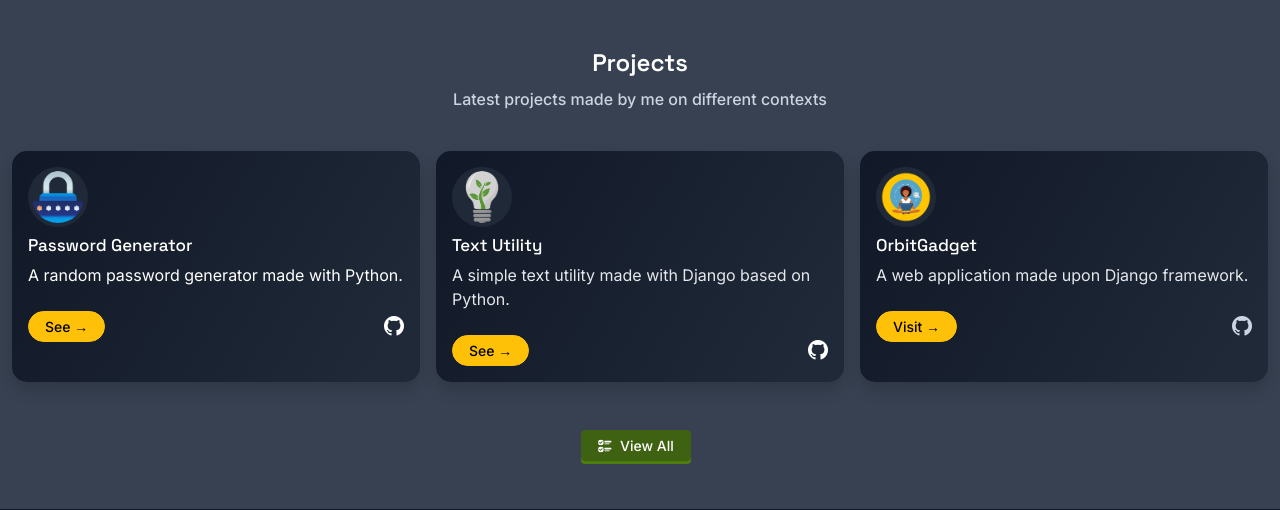
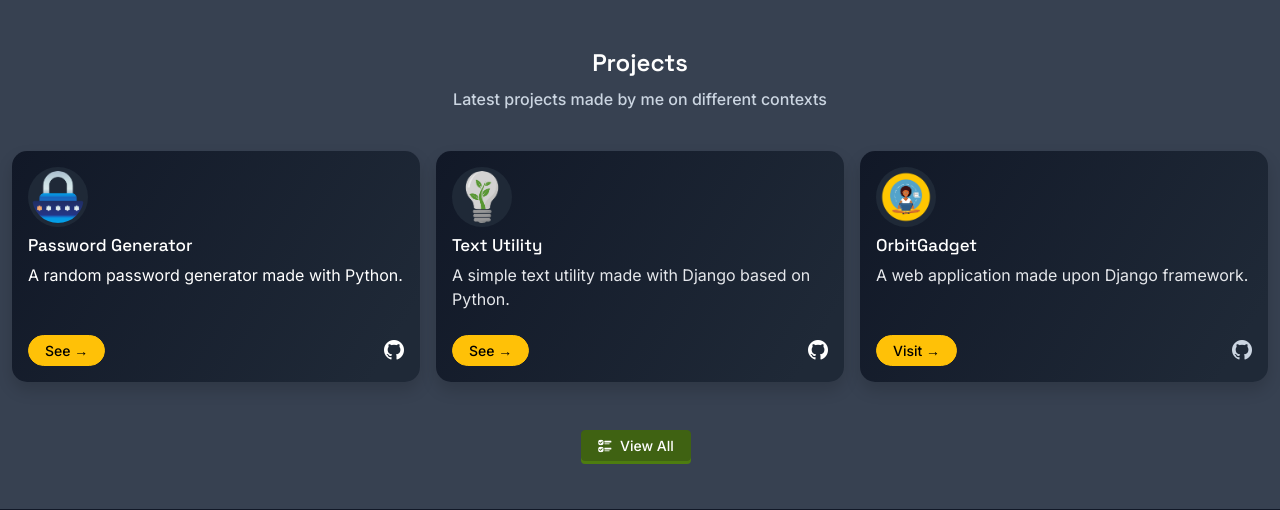
Before and after one commit to ajaycc17/chrysalis_2, a Django app: page / in a window 1280 px wide. Shown: the part 990-1500 px from the top of the page. Run offline with Django 3.2, Linux system fonts and the light colour scheme; data that the repository does not hold is empty; parts of the project's set-up code (start-up, migrations or seed data) failed here and were passed over; some libraries are stand-ins or nearby versions.

Commit message:
adjust card heights

```diff
--- a/templates/blog/allCategory.html
+++ b/templates/blog/allCategory.html
@@ -60,7 +60,6 @@
                 {% for cat in topics %}
                 <article class="col">
                     <div class="card h-100 topic-card shadow bg-nav">
-                        <div class="d-flex align-items-center">
                         <div class="card-body d-flex flex-column justify-content-between">
                             <div class="pb-4">
                                 <div class="d-flex mb-2 align-items-center">
@@ -78,7 +77,6 @@
                             </div>
                         </div>
                     </div>
-                    </div>
                 </article>
                 {% endfor %}
             </div>
--- a/templates/home/home.html
+++ b/templates/home/home.html
@@ -72,7 +72,6 @@
                 {% for cat in topics %}
                 <div class="col">
                     <div class="card h-100 topic-card shadow bg-back">
-                        <div class="d-flex align-items-center">
                         <div class="card-body d-flex flex-column justify-content-between">
                             <div class="pb-4">
                                 <div class="d-flex mb-2 align-items-center">
@@ -87,7 +86,6 @@
                                 <a href="/blog/{{cat.title}}">
                                     <button class="btn btn-sm btn-warning textBlack fw-500 rounded-pill px-3">See →</button>
                                 </a>
-                                </div>
                             </div>
                         </div>
                     </div>
@@ -175,12 +173,13 @@
             <div class="row row-cols-1 row-cols-sm-2 row-cols-md-3 g-3">
                 <div class="col">
                     <div class="card shadow h-100 bg-grad topic-card">
-                        <div class="d-flex align-items-center">
                         <div class="card-body d-flex flex-column justify-content-between">
+                            <div>
                                 <img src="{% static 'images/password-generator.png' %}" width="60px" height="auto" class="rounded-circle p-1 bg-back img-fluid mb-2" alt="Text Utility">
                                 <div class="pb-4">
                                     <h5 class="card-title white">Password Generator</h5>
                                     <p class="card-text white">A random password generator made with Python.</p>
+                                </div>
                             </div>
                             <div class="d-flex align-items-center justify-content-between">
                                 <a href="/projects/password-generator">
@@ -193,10 +192,8 @@
                         </div>
                     </div>
                 </div>
-                </div>
                 <div class="col">
                     <div class="card shadow h-100 bg-grad topic-card">
-                        <div class="row g-0 d-flex align-items-center">
                         <div class="card-body d-flex flex-column justify-content-between">
                             <div class="pb-4">
                                 <img src="{% static 'images/minifier.png' %}" width="60px" height="auto" class="img-fluid rounded-circle p-1 bg-back mb-2" alt="Code Minifier">
@@ -212,10 +209,8 @@
                         </div>
                     </div>
                 </div>
-                </div>
                 <div class="col">
                     <div class="card shadow h-100 bg-grad topic-card">
-                        <div class="row g-0 d-flex align-items-center">
                         <div class="card-body d-flex flex-column justify-content-between">
                             <div class="pb-4">
                                 <img src="{% static 'images/orbitgadget-project.png' %}" width="60px" height="auto" class="img-fluid rounded-circle p-1 bg-back mb-2" alt="OrbitGadget">
@@ -232,7 +227,6 @@
                     </div>
                 </div>
             </div>
-            </div>
             <div class="pt-5 d-flex justify-content-center">
                 <a href="/projects">
                     <button type="button" class="btn btn-sm btn-success rounded-2 fw-500 px-3 me-2"><i class="bi bi-ui-checks pe-1"></i> View All</button>
--- a/templates/project/index.html
+++ b/templates/project/index.html
@@ -59,7 +59,6 @@
             <div class="row row-cols-1 row-cols-sm-2 row-cols-md-3 g-3">
                 <div class="col">
                     <div class="card shadow h-100 bg-nav topic-card">
-                        <div class="d-flex align-items-center">
                         <div class="card-body d-flex flex-column justify-content-between">
                             <img src="{% static 'images/password-generator.png' %}" width="60px" height="auto" class="rounded-circle p-1 bg-back img-fluid mb-2" alt="Text Utility">
                             <div class="pb-4">
@@ -77,10 +76,8 @@
                         </div>
                     </div>
                 </div>
-                </div>
                 <div class="col">
                     <div class="card shadow h-100 bg-nav topic-card">
-                        <div class="row g-0 d-flex align-items-center">
                         <div class="card-body d-flex flex-column justify-content-between">
                             <div class="pb-4">
                                 <img src="{% static 'images/minifier.png' %}" width="60px" height="auto" class="img-fluid rounded-circle p-1 bg-back mb-2" alt="Code Minifier">
@@ -96,10 +93,8 @@
                         </div>
                     </div>
                 </div>
-                </div>
                 <div class="col">
                     <div class="card shadow h-100 bg-nav topic-card">
-                        <div class="row g-0 d-flex align-items-center">
                         <div class="card-body d-flex flex-column justify-content-between">
                             <div class="pb-4">
                                 <img src="{% static 'images/orbitgadget-project.png' %}" width="60px" height="auto" class="img-fluid rounded-circle p-1 bg-back mb-2" alt="OrbitGadget">
@@ -118,6 +113,5 @@
             </div>
         </div>
     </div>
-    </div>
 </main>
 {% endblock body %}
```
Also changed, not shown: media/category/analysis.png (added). Lines whose indentation alone changed are shown as unchanged.
